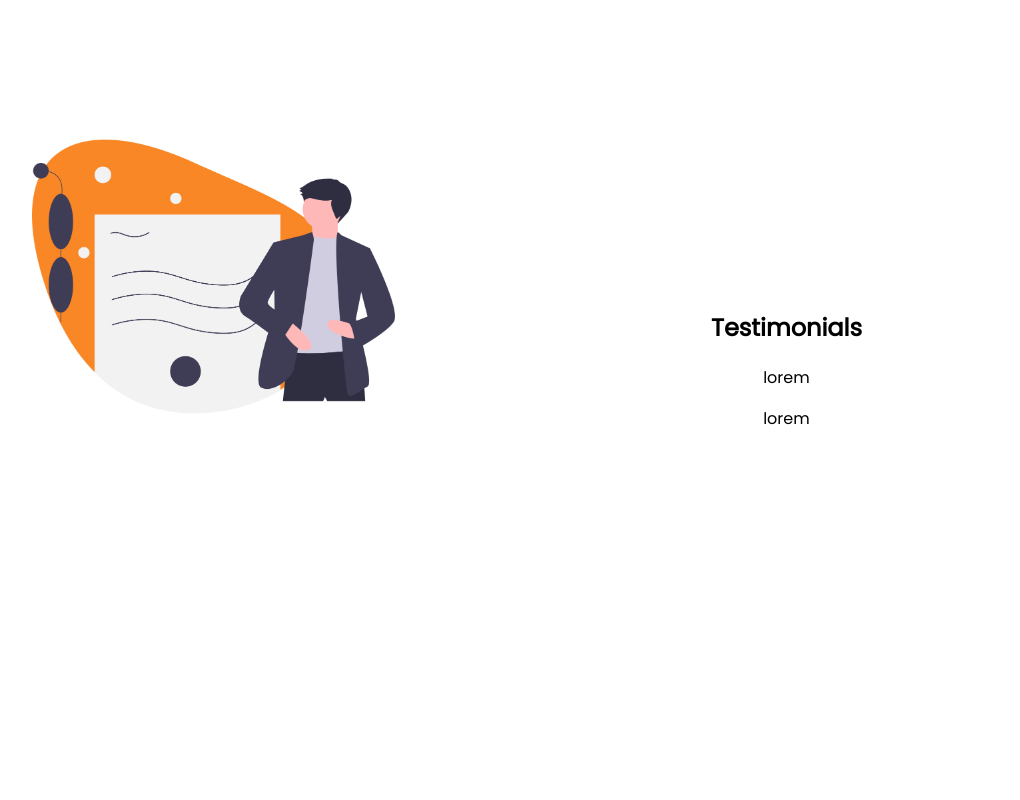
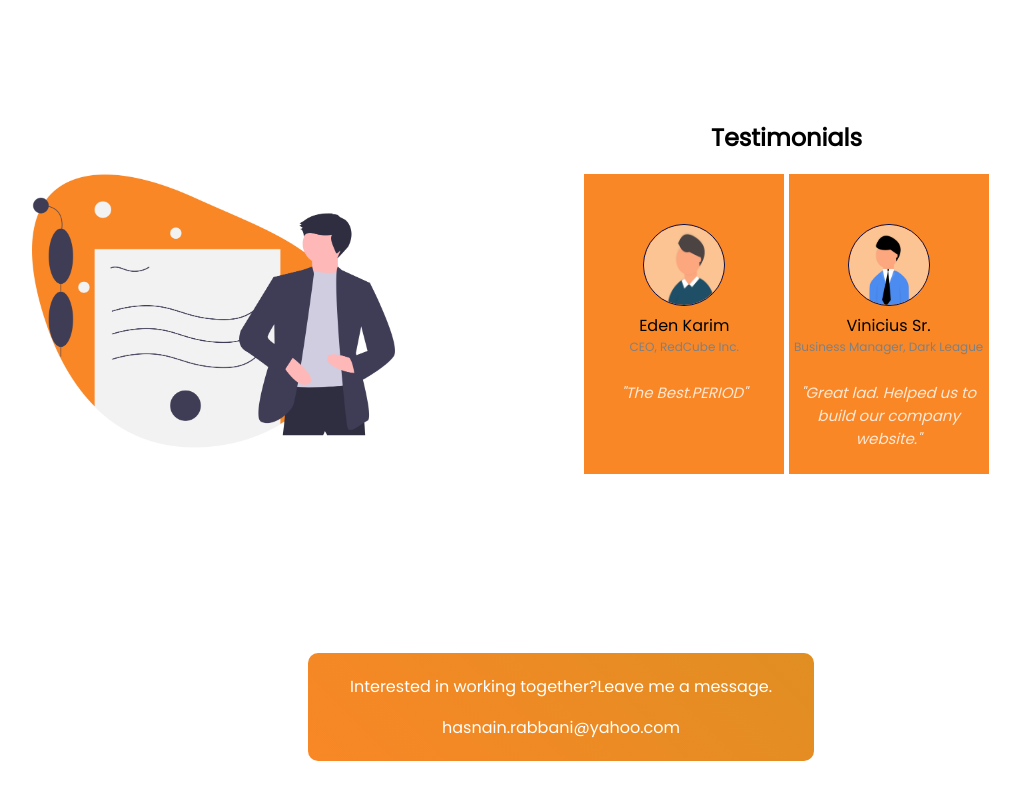
Before and after one commit to moeyRabbani/web-portfolio, a plain HTML site: page index.html in a window 1280 px wide. Shown: the part 1494-2294 px from the top of the page, without its empty margins (79-1099 px from the left). Before the commit the page ends 2019 px from the top, so only its background shows below. Drawn offline with Linux system fonts and the light colour scheme.

Commit message:
final body

```diff
--- a/index.html
+++ b/index.html
@@ -41,9 +41,9 @@
         </div>
 
         <div id="bio" class="container">
-            <h2>Biography</h2>
+            <h2>About <span class="name-highlight">Muhammad</span></h2>
             <p>
-                Lorem, ipsum dolor sit amet consectetur adipisicing elit. Officia, quod repellendus quos distinctio fugiat quasi dolorum veniam? Dolorem porro ipsam esse nulla voluptas tempore natus praesentium? Labore numquam eius repudiandae!
+                Muhammad is a Real Madrid fan who loves cooking and develops website, In That Order.
             </p>
 
             <a target="_blank" href="images/resume.pdf" download="mohammadResume"> Resume</a>
@@ -65,9 +65,29 @@
         </div>
         <div id="test" class="container">
             <h2>Testimonials</h2>
-            <p>lorem</p>
-            <p>lorem</p>
+            <div class="testpara">
+                <img src="images/eden.png" alt="">
+                <p class="testname">Eden Karim</p>
+                <p class="testpos">CEO, RedCube Inc.</p>
+                <p class="testcom">"The Best.PERIOD"</p>
+            </div>
+
+            <div class="testpara">
+
+                <img src="images/vini.png" alt="">
+                <p class="testname">Vinicius Sr.</p>
+                <p class="testpos">Business Manager, Dark League</p>
+                <p class="testcom">"Great lad. Helped us to build our company website."</p>
+            </div>
         </div>
+    </section>
+
+    <section>
+        <div class="contact">
+            <p>Interested in working together?Leave me a message.</p>
+            <p>hasnain.rabbani@yahoo.com</p>
+        </div>
+
     </section>
 </body>
 
--- a/style.css
+++ b/style.css
@@ -66,3 +66,57 @@ p a i{
 #test {
     text-align: center;
 }
+
+#bio a {
+    text-decoration: none;
+    background-image: linear-gradient(45deg, #F98726, rgb(11, 10, 100));
+    padding: 5px 10px;
+    border-radius: 5px;
+    color: #ffffff;
+    font-weight: 500;
+
+}
+
+.testpara {
+
+    display: inline-block;
+    overflow: hidden;
+    height: 250px;
+    width: 200px;
+    padding-top: 50px;
+    background-color: #F98726;
+}
+.testpara img {
+    height: 80px;
+    width: 80px;
+
+    border-radius: 50%;
+    border: 1px solid #040f50;
+
+}
+
+.testname {
+    padding: 0;
+    margin: 0;
+}
+.testpos {
+    margin: 0;
+    padding: 0;
+    color: grey;
+    font-size: 12px;
+}
+.testcom{
+    padding-top: 10px;
+    font-style: italic;
+    color: #ffffffce;
+    font-size: 15px;
+}
+
+.contact {
+    text-align: center;
+    color: #ffffff;
+    padding: 5px 0;
+    background-image: linear-gradient(45deg, #F98726, rgb(224, 142, 34));
+    margin: 8% 30%;
+    border-radius: 10px;
+}
```
Also changed, not shown: images/eden.png (added), images/vini.png (added).
